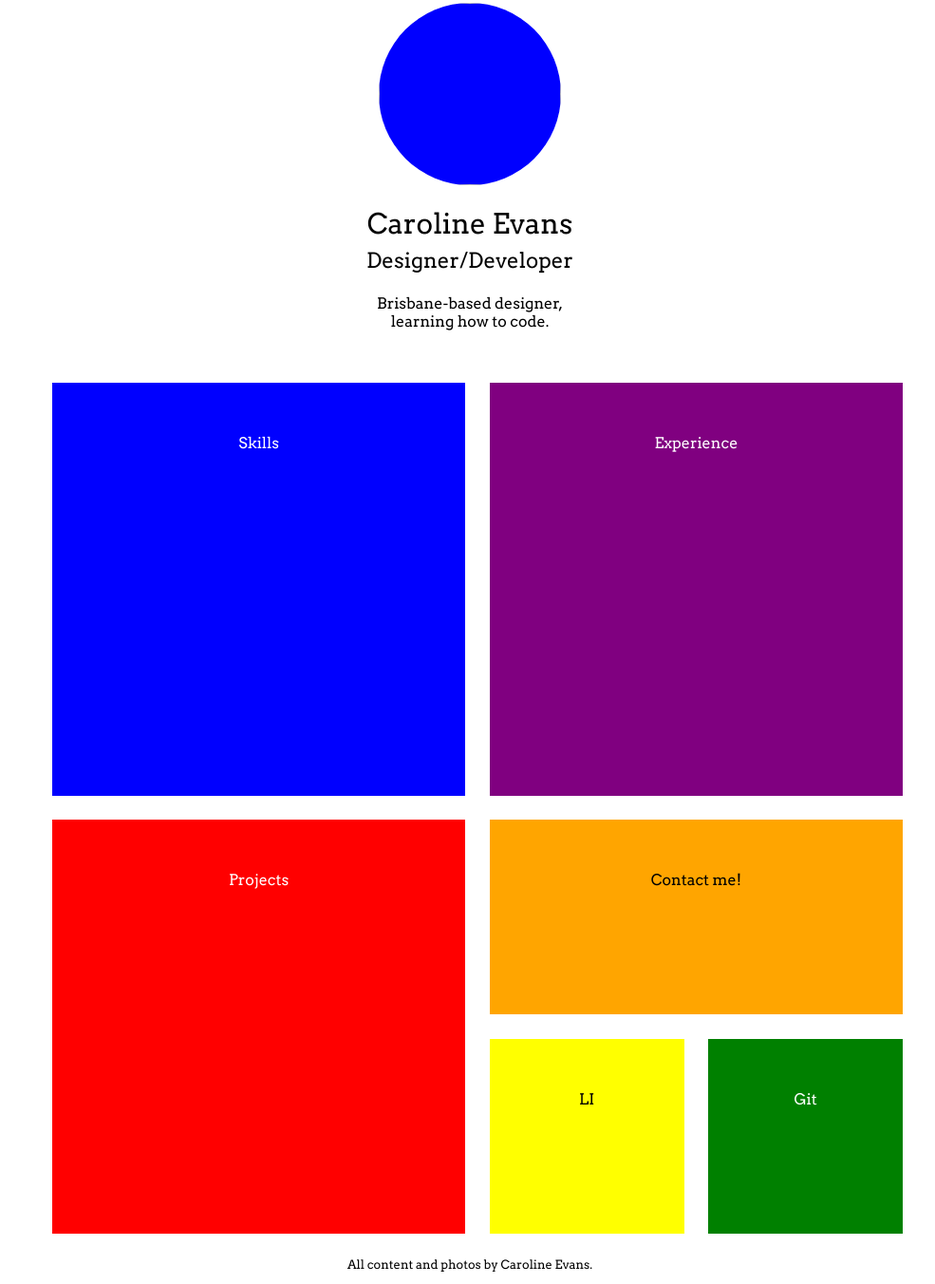
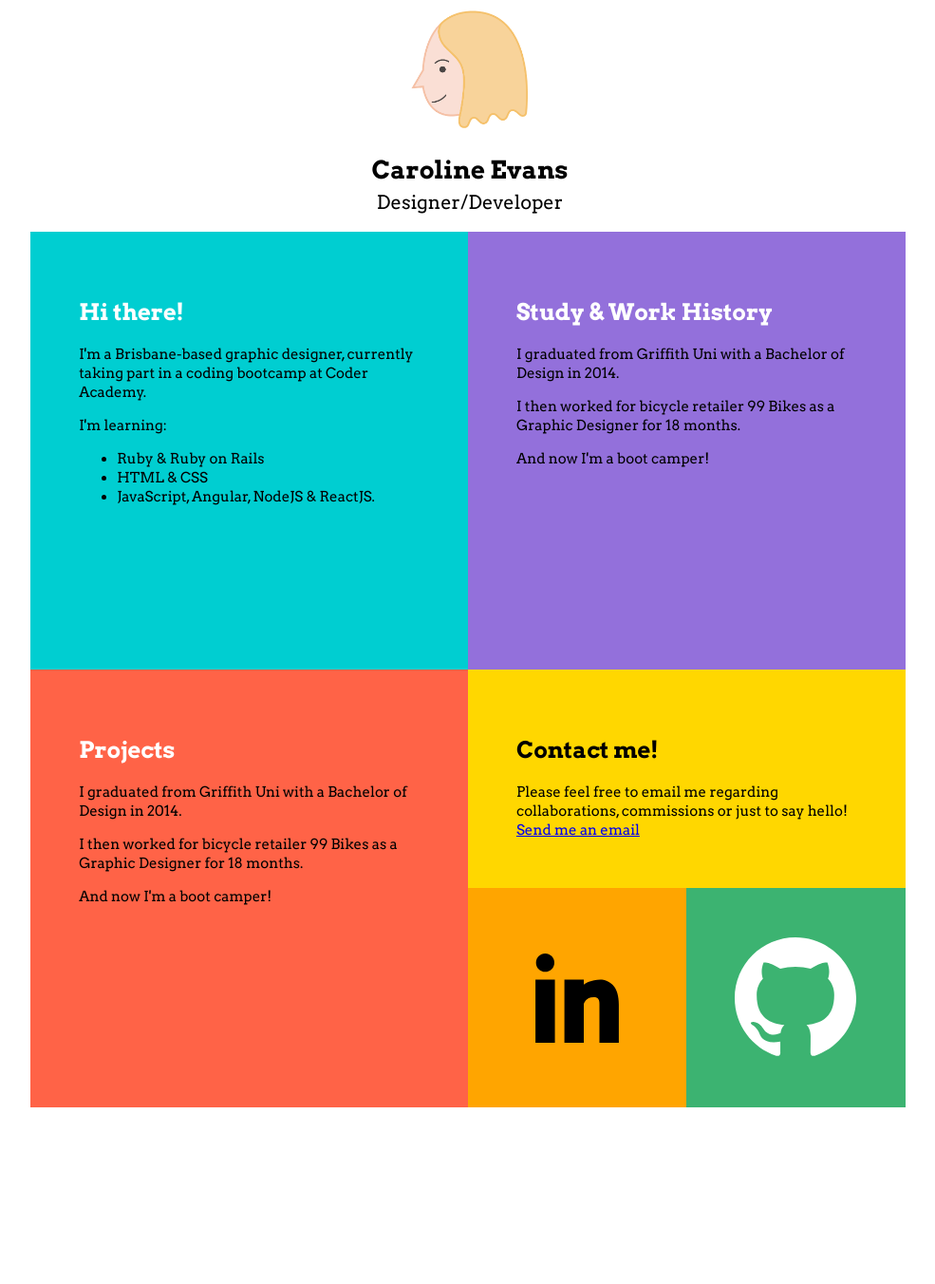
Before and after one commit to CaroEvans/folio-site, a plain HTML site: page index.html in a window 1280 px wide. Shown: the part 31-1383 px from the top of the page at 95% size, without its empty margins (145-1130 px from the left). After the commit the page ends 1205 px from the top, so only its background shows below. Drawn offline with Linux system fonts and the light colour scheme.

Commit message:
nicer colours, removed padding, added logos

```diff
--- a/CSS/style.css
+++ b/CSS/style.css
@@ -2,52 +2,53 @@
 
 * {
   box-sizing: border-box;
-  /* padding: 0;
-  margin: 0; */
 }
 
 body {
   font-family: "Arvo", Helvetica, sans-serif;
   text-align: center;
+  font-size: 10px;
 }
 
 #logo {
-  height:15vw;
-  width:15vw;
+  height:11vw;
+  width:11vw;
   margin-top: 2vw;
-  background-color: blue;
+  transition: all 700ms ease-in-out;
 }
-.img-circle {
-    border-radius: 50%;
+#logo:hover {
+  -ms-transform: rotate(720deg); /* IE 9 */
+  -webkit-transform: rotate(720deg); /* Chrome, Safari, Opera */
+  transform: rotate(720deg);
 }
+
 h1 {
+  font-weight: 700;
+  font-size: 26px;
+}
+
+#sm-heading {
   font-weight: 400;
-  font-size: 1.85em;
-}
-#sm {
-  font-weight: 400;
-  font-size: .75em;
+  font-size: 20px;
 
 }
 
-.mission {
-  display: block;
+.para {
+  font-size: 15px;
+  line-height: 20px;
   width: 100%;
-  padding: 0 30vw 2vw 30vw;
-  text-align: center;
+  text-align:left;
 }
-.disclaimer {
-  font-size: .8em;
+h3.para {
+  font-size: 24px;
+}
+.white-txt {
+  color:white;
 }
 
-.main {
-  width: 100vw;
-  height: 100vh;
-}
-
-.main-area {
-    padding: 0 14vw;
-    line-height: 0;
+.nav-grid {
+    padding: 0 13.2vw;
+    line-height: 1.2;
     display: grid;
     grid-template-columns: 36vw 18vw 18vw;
     grid-template-rows: 36vw 18vw 18vw;
@@ -58,44 +59,74 @@ h1 {
 }
 
 .box {
-  color: white;
-  margin: 1vw;
-  padding: 5vw;
+  padding: 4vw;
+  position: relative;
 }
 
 .blue {
   grid-area: one;
-  background-color: blue;
+  background-color: darkturquoise;
+}
+.blue:hover {
+    background: rgba(0, 206, 209, 0.7);
   }
 .purple {
   grid-area: two;
-  background-color: purple;
+  background-color: mediumpurple;
+}
+.purple:hover {
+    background: rgba(147,112,219, 0.7);
   }
 .red {
   grid-area: three;
-  background-color: red;
+  background-color: tomato;
 }
-.orange{
+.red:hover {
+    background: rgba(255,99,71, 0.7);
+  }
+.yellow{
   grid-area: four;
+  background-color: gold;
+}
+.yellow:hover {
+    background: rgba(255,215,0, 0.7);
+  }
+.orange {
+  grid-area: five;
   background-color: orange;
-  color:black;
 }
-.yellow {
-  grid-area: five;
-  background-color: yellow;
-  color:black;
+.orange:hover {
+    background: rgba(255,165,0, 0.7);
   }
 .green {
   grid-area: six;
-  background-color: green;
+  background-color: mediumseagreen;
+}
+.green:hover {
+    background: rgba(60,179,113, 0.7);
+  }
+.social-logo {
+  overflow:hidden;
+  width:100%;
+  height:100%;
+}
+.linkedin {
+  filter: brightness(0%);
+}
+.github {
+	filter: invert(100%);
 }
 
   @media (max-width: 500px) {
-  .main-area {
+    .box {
+      padding: 0 5vw 0 5vw;
+      position: relative;
+    }
+    .nav-grid {
         display: grid;
-      padding: 0 20vw;
+        padding: 0 18vw;
         grid-template-columns: 30vw 30vw;
-      grid-template-rows: 60vw 60vw 60vw 30vw 30vw 30vw ;
+        grid-template-rows: auto;
         grid-template-areas:
         "one one"
         "two two"
@@ -103,22 +134,32 @@ h1 {
         "four four"
         "five six"
     }
-  .mission {
+    .desc {
       text-align: center;
       font-size: 1em;
       line-height: 1.2em;
       display: block;
       width: 100%;
-    padding: 0 10vw 0 10vw;
+      padding: 0 20vw 0 20vw;
+    }
+    #logo {
+      height:30vw;
+      width:30vw;
+      margin-top: 2vw;
+    }
+    #logo:hover {
+      -ms-transform: none; /* IE 9 */
+      -webkit-transform: none; /* Chrome, Safari, Opera */
+      transform: none;
+    }
+    h3.para {
+      font-size: 24px;
+      line-height: 28px;
+    }
+    .social-logo {
+      overflow:hidden;
+      width:100%;
+      height:100%;
+      padding: 4vw;
     }
   }
-
-    /* .main-area {
-       line-height: 0;
-       box-sizing: border-box;
-        display: grid;
-        grid-template-columns: 100vw;
-        grid-template-rows: 100vw 100vw 100vw 100vw;
-        grid-template-areas: none;
-    } */
-}
--- a/index.html
+++ b/index.html
@@ -2,31 +2,59 @@
 <html>
   <head>
     <meta charset="utf-8">
+    <meta name="description" content="Portfolio of Caroline Evans, Brisbane-based graphic designer and coding student.">
+    <meta name="viewport" content="width=device-width, initial-scale=1.0">
+    <meta name=“robots” content=“index,nofollow”>
     <title>Caroline Evans Portfolio</title>
     <link rel="stylesheet" href="CSS/style.css">
+    <link rel="shortcut icon" type="image/png" href="images/self-portrait.png"/>
   </head>
   <body>
     <div class="site-content">
       <header class="header-area">
-        <img id ="logo" class="img-circle" src="images/#">
+        <img id ="logo" src="images/self-portrait.png" alt="Caroline Evans logo">
         <h1>Caroline Evans<br>
-        <span id ="sm">Designer/Developer<span></h1>
-        <p class="mission">Brisbane-based designer,<br>
-          learning how to code.</p>
+        <span id ="sm-heading">Designer/Developer</span></h1>
       </header>
       <main>
-        <div class="main-area">
-            <div class="box blue">Skills</div>
-            <div class="box purple">Experience</div>
-            <div class="box red">Projects</div>
-            <div class="box orange">Contact me!</div>
-            <div class="box green">Git</div>
-            <div class="box yellow">LI</div>
+        <div class="nav-grid">
+            <div class="blue box para bg-teal">
+              <h3 class="para white-txt">Hi there!</h3>
+              <p>I'm a Brisbane-based graphic designer,
+                currently taking part in a coding bootcamp at Coder Academy.</p>
+              <p>I'm learning:</p>
+              <ul>
+                <li>Ruby & Ruby on Rails</li>
+                <li>HTML & CSS</li>
+                <li>JavaScript, Angular, NodeJS & ReactJS.</li>
+              </ul>
+            </div>
+            <div class="purple box para">
+                <h3 class="para white-txt">Study & Work History</h3>
+                <p>I graduated from Griffith Uni with a Bachelor of Design in 2014.</p>
+                <p>I then worked for bicycle retailer 99 Bikes as a Graphic Designer for 18 months.</p>
+                <p>And now I'm a boot camper!</p>
+            </div>
+            <div class="red box para">
+                <h3 class="para white-txt">Projects</h3>
+                <p>I graduated from Griffith Uni with a Bachelor of Design in 2014.</p>
+                <p>I then worked for bicycle retailer 99 Bikes as a Graphic Designer for 18 months.</p>
+                <p>And now I'm a boot camper!</p>
+            </div>
+            <div class="yellow box para">
+                <h3 class="para">Contact me!</h3>
+                <p>Please feel free to email me regarding collaborations,
+    commissions or just to say hello! <a href="mailto:caroline.w.evans@gmail.com">Send me an email</a></p>
+            </div>
+            <div class="orange box">
+                <a href="https://www.linkedin.com/in/carolinewevans"><img class="linkedin social-logo" src="images/linkedin.svg" alt="Link to my Linkedin page"></a>
+            </div>
+            <div class="box green">
+                <a href="https://github.com/CaroEvans"><img class="github social-logo" src="images/github.svg" alt="Link to my Github page"></a>
+            </div>
         </div>
       </main>
-      <footer class="footer-area">
-        <p class="disclaimer">All content and photos by Caroline Evans.</p>
-      </footer>
+      <footer></footer>
     </div>
   </body>
 </html>
```
Also changed, not shown: images/github.svg (added), images/linkedin.svg (added). Lines whose indentation alone changed are shown as unchanged.
